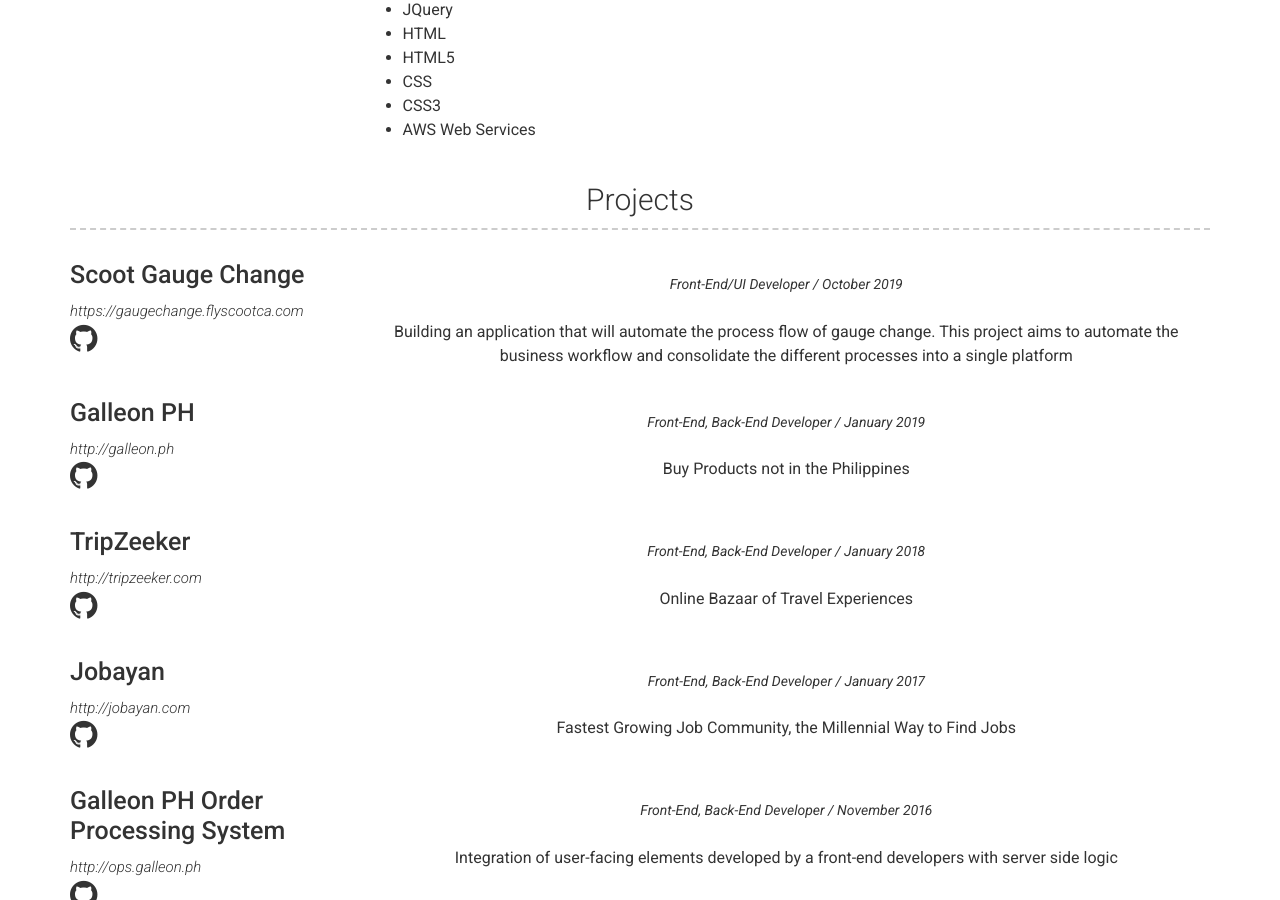
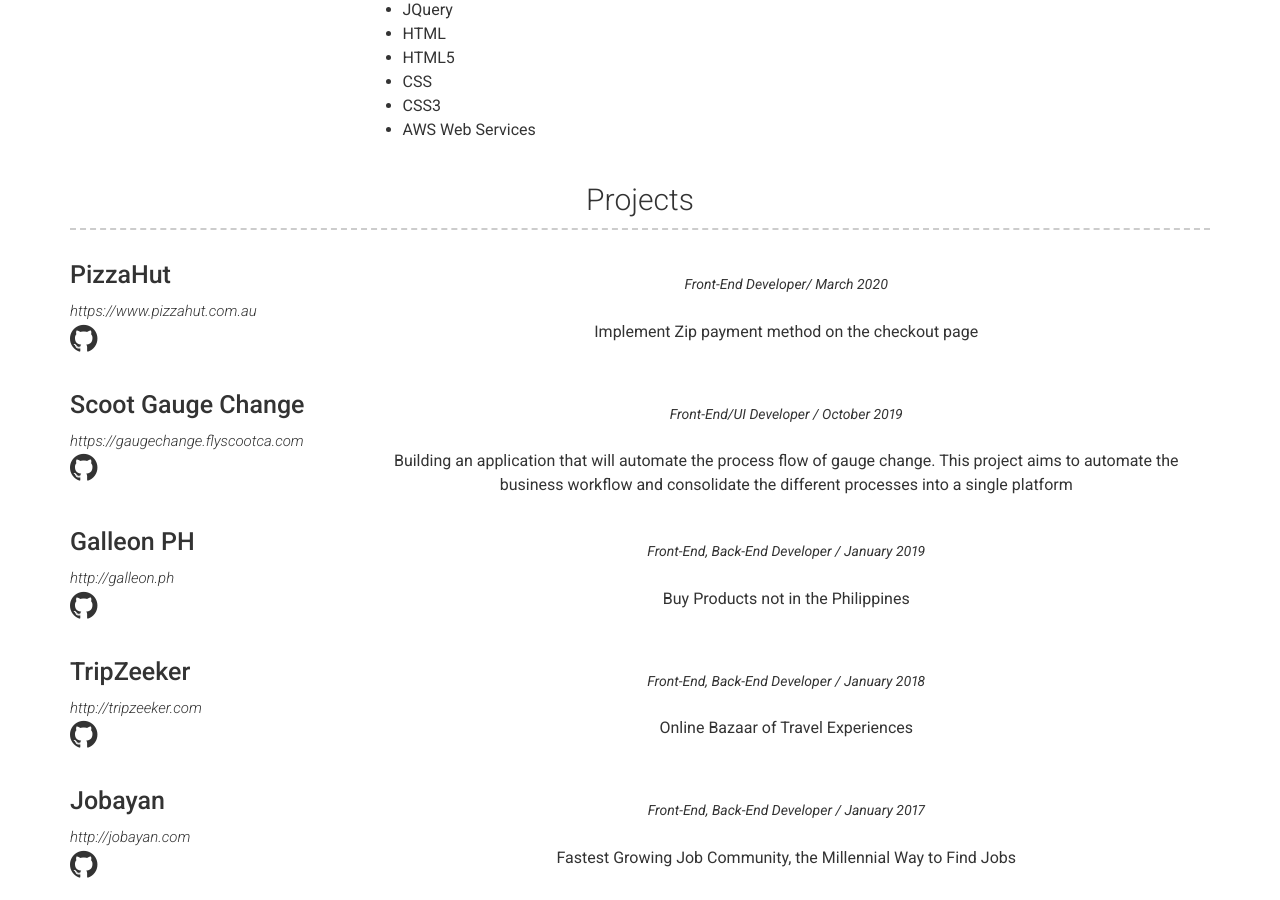
Before and after one commit to rujealfon/rujealfon.github.io, a Jekyll site: the page built from index.md, in a window 1280 px wide and 900 px high, scrolled down 535 px. Built offline with Jekyll 4.4.1, drawn with Linux system fonts in a browser that asks for light colours.

Commit message:
Update projects.yml

```diff
--- a/_data/projects.yml
+++ b/_data/projects.yml
@@ -1,4 +1,11 @@
 # Project template
+- name: PizzaHut
+  link: https://www.pizzahut.com.au
+  quote: >
+    Front-End Developer/ March 2020
+  description: | # this will include new lines to allow paragraphs
+    Implement Zip payment method on the checkout page
+
 - name: Scoot Gauge Change
   link: https://gaugechange.flyscootca.com
   quote: >
```
